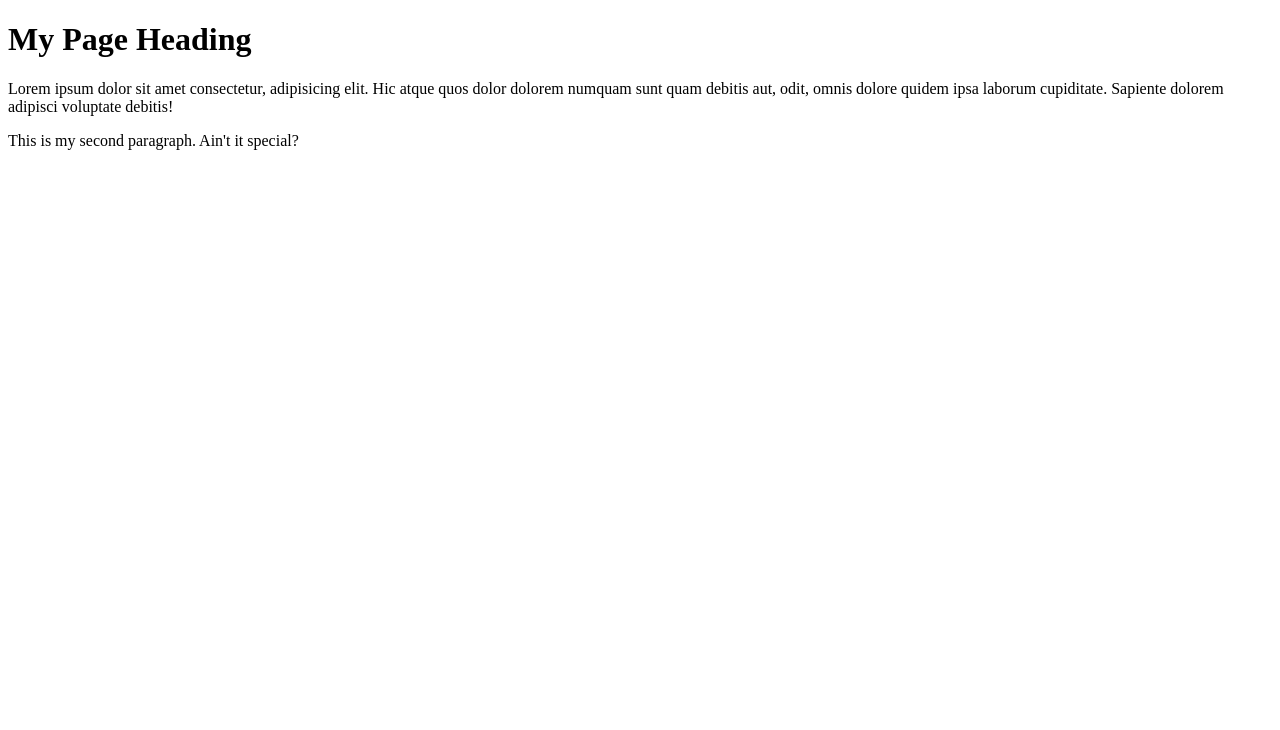
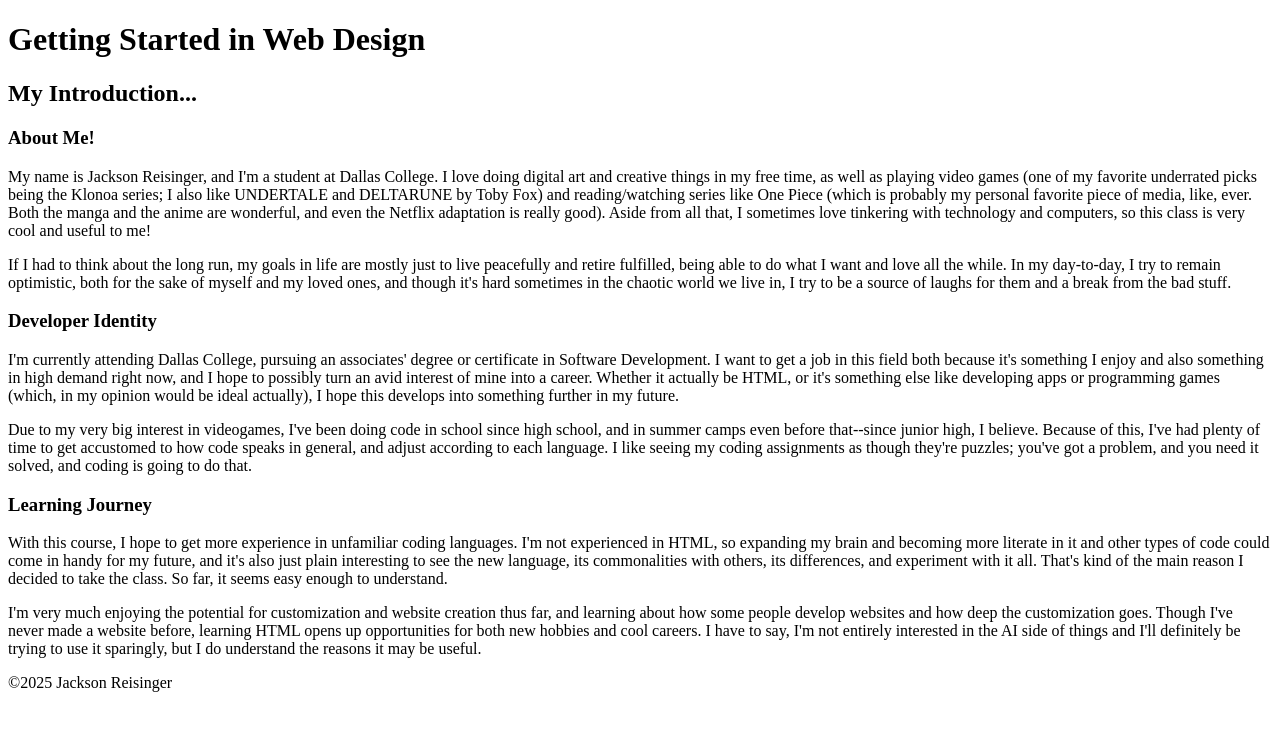
Before and after one commit to jreisinger05/webtools, a plain HTML site: page index.html in a window 1280 px wide. Drawn offline with Linux system fonts and the light colour scheme.

Commit message:
init commit - personal intro overhaul

```diff
--- a/index.html
+++ b/index.html
@@ -7,8 +7,30 @@
     <title>My First Page</title>
 </head>
 <body>
-    <h1>My Page Heading</h1>
-    <p>Lorem ipsum dolor sit amet consectetur, adipisicing elit. Hic atque quos dolor dolorem numquam sunt quam debitis aut, odit, omnis dolore quidem ipsa laborum cupiditate. Sapiente dolorem adipisci voluptate debitis!</p>
-    <p>This is my second paragraph. Ain't it special?</p>
+    <header>
+        <h1>Getting Started in Web Design</h1>
+    </header>
+    <main>
+        <h2>My Introduction...</h2>
+        <section>
+              <h3>About Me!</h3>
+            <p>My name is Jackson Reisinger, and I'm a student at Dallas College. I love doing digital art and creative things in my free time, as well as playing video games (one of my favorite underrated picks being the Klonoa series; I also like UNDERTALE and DELTARUNE by Toby Fox) and reading/watching series like One Piece (which is probably my personal favorite piece of media, like, ever. Both the manga and the anime are wonderful, and even the Netflix adaptation is really good). Aside from all that, I sometimes love tinkering with technology and computers, so this class is very cool and useful to me!</p>
+            <p>If I had to think about the long run, my goals in life are mostly just to live peacefully and retire fulfilled, being able to do what I want and love all the while. In my day-to-day, I try to remain optimistic, both for the sake of myself and my loved ones, and though it's hard sometimes in the chaotic world we live in, I try to be a source of laughs for them and a break from the bad stuff.</p>
+        </section>
+        <section>
+             <h3>Developer Identity</h3>
+            <p>I'm currently attending Dallas College, pursuing an associates' degree or certificate in Software Development. I want to get a job in this field both because it's something I enjoy and also something in high demand right now, and I hope to possibly turn an avid interest of mine into a career. Whether it actually be HTML, or it's something else like developing apps or programming games (which, in my opinion would be ideal actually), I hope this develops into something further in my future.</p>
+            <p>Due to my very big interest in videogames, I've been doing code in school since high school, and in summer camps even before that--since junior high, I believe. Because of this, I've had plenty of time to get accustomed to how code speaks in general, and adjust according to each language. I like seeing my coding assignments as though they're puzzles; you've got a problem, and you need it solved, and coding is going to do that.</p>
+        </section>
+        <section>
+              <h3>Learning Journey</h3>
+            <p>With this course, I hope to get more experience in unfamiliar coding languages. I'm not experienced in HTML, so expanding my brain and becoming more literate in it and other types of code could come in handy for my future, and it's also just plain interesting to see the new language, its commonalities with others, its differences, and experiment with it all. That's kind of the main reason I decided to take the class. So far, it seems easy enough to understand.</p>
+            <p>I'm very much enjoying the potential for customization and website creation thus far, and learning about how some people develop websites and how deep the customization goes. Though I've never made a website before, learning HTML opens up opportunities for both new hobbies and cool careers. I have to say, I'm not entirely interested in the AI side of things and I'll definitely be trying to use it sparingly, but I do understand the reasons it may be useful.</p>
+        </section>
+    </main>
+
+    <footer>
+        <p>&copy;2025 Jackson Reisinger</p>
+    </footer>
 </body>
 </html>
```
